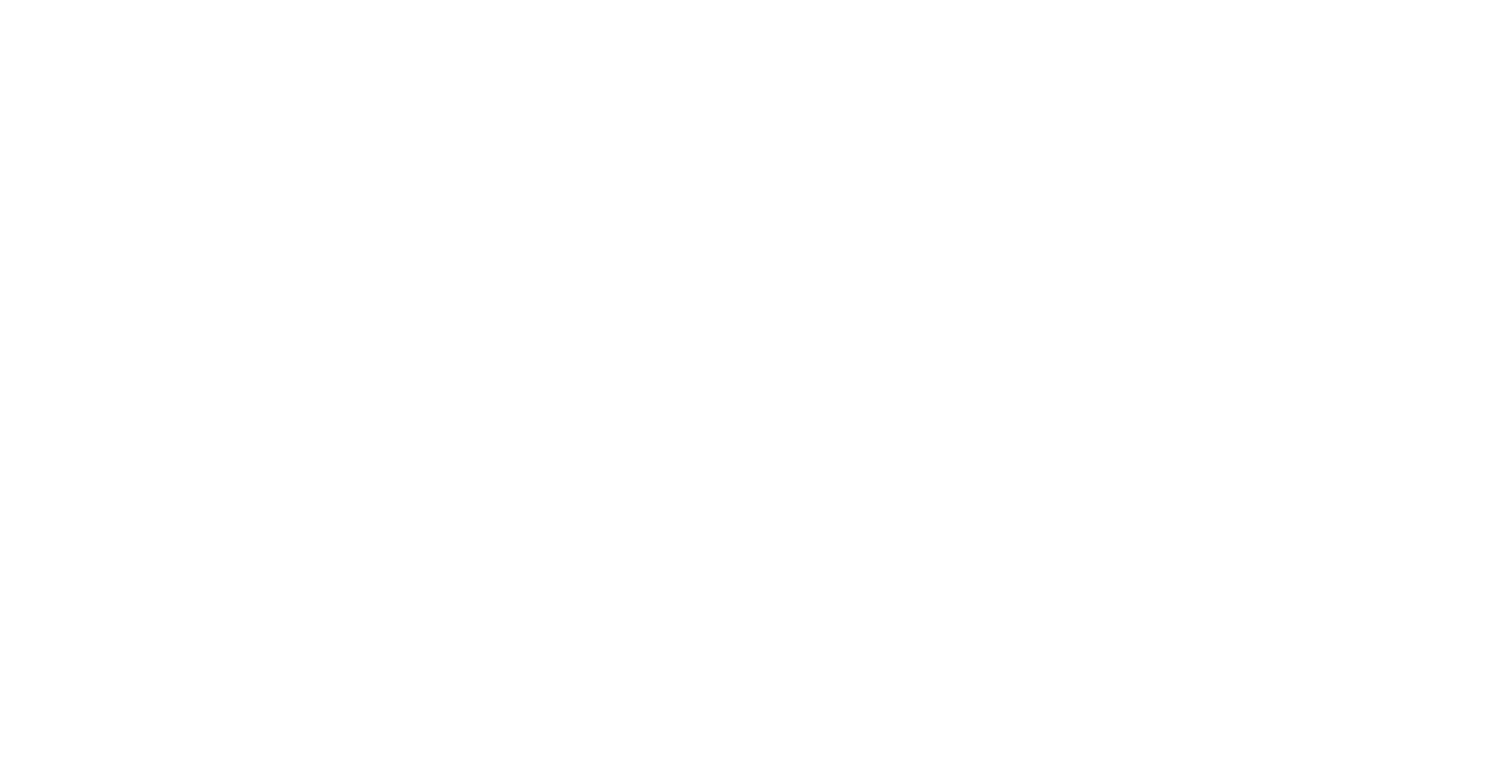
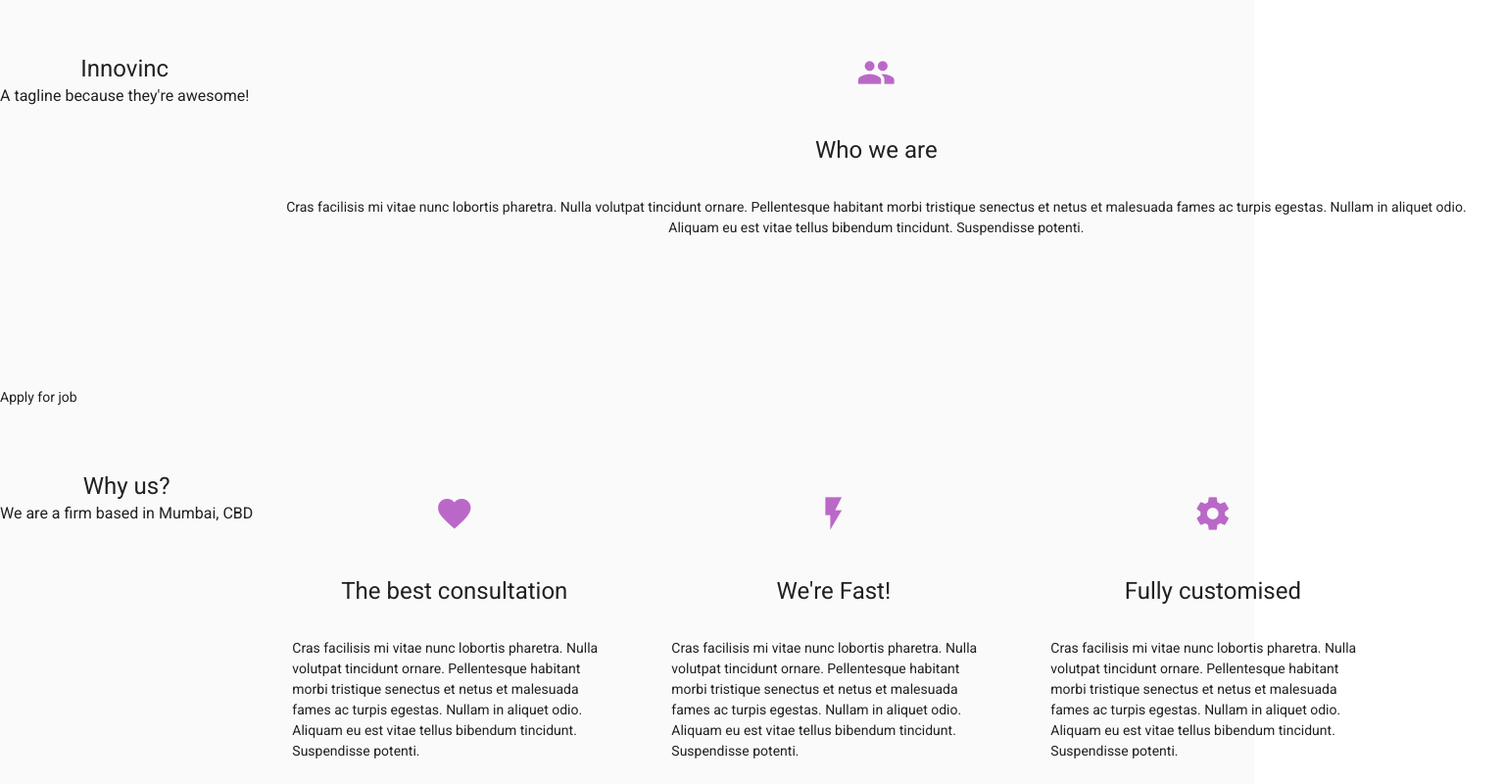
Before and after one commit to regalstreak/innovinc, a Vue app: page / in a window 1280 px wide. Shown: the part 860-1660 px from the top of the page at 98% size, 1534 px wide, since content can reach past the window. Before the commit the page ends 800 px from the top, so only its background shows below. Built offline with nearby package versions, Linux system fonts and the light colour scheme.

Commit message:
innovinc: Why us?

```diff
--- a/src/App.vue
+++ b/src/App.vue
@@ -2,12 +2,16 @@
   <v-app>
     <v-toolbar
         app
+        flat
+        scroll-off-screen
+        :color="updateToolbarScrollColor()"
+
     >
       <v-toolbar-title v-text="title"></v-toolbar-title>
 
       <v-spacer></v-spacer>
 
-      <v-toolbar-items >
+      <v-toolbar-items>
         <v-btn flat>Outsource</v-btn>
         <v-btn flat>Apply for Jobs</v-btn>
         <v-btn flat>Contact Us</v-btn>
@@ -15,12 +19,7 @@
       </v-toolbar-items>
 
     </v-toolbar>
-    <v-content>
     <router-view/>
-    </v-content>
-    <v-footer :fixed="fixed" app>
-      <span>&copy; 2017</span>
-    </v-footer>
   </v-app>
 </template>
 
@@ -29,11 +28,28 @@
     name: "App",
     data() {
       return {
-      title: "innovinc"
+        title: "innovinc",
+        scrollPosition: null
       };
+    },
+    methods: {
+      updateScroll() {
+        this.scrollPosition = window.scrollY;
+      },
+      updateToolbarScrollColor() {
+        if (this.scrollPosition >= 630) {
+          return "undefined";
+        } else {
+          return "rgba(0, 0, 0, 0)";
         }
+      }
+    },
+    mounted() {
+      window.addEventListener("scroll", this.updateScroll);
+    },
+    destroy() {
+      window.removeEventListener("scroll", this.updateScroll);
+    }
+
   };
 </script>
-
-<style>
-</style>
--- a/src/components/HomeView/HomeView.vue
+++ b/src/components/HomeView/HomeView.vue
@@ -1,8 +1,7 @@
 <template>
-  <v-container fluid>
     <v-slide-y-transition mode="out-in">
       <v-layout column>
-        <v-carousel>
+        <v-carousel :style="{ height: windowHeight + 50 + 'px'}">
           <v-carousel-item
               v-for="(item,i) in items"
               :key="i"
@@ -12,20 +11,21 @@
           ></v-carousel-item>
         </v-carousel>
 
-        <info-firm />
-        <apply />
-        <contact />
-        <about />
+        <info-firm/>
+        <apply/>
+        <why-us />
+        <contact/>
+        <about/>
 
 
       </v-layout>
     </v-slide-y-transition>
-  </v-container>
 </template>
 
 <script>
 import InfoFirm from "./HomeViewComponents/InfoFirm.vue";
 import Apply from "./HomeViewComponents/Apply.vue";
+import WhyUs from "./HomeViewComponents/WhyUs.vue";
 import About from "./HomeViewComponents/About.vue";
 import Contact from "./HomeViewComponents/Contact.vue";
 
@@ -34,28 +34,35 @@
     return {
       items: [
         {
-            src: 'https://cdn.vuetifyjs.com/images/carousel/squirrel.jpg'
+          src: "https://cdn.vuetifyjs.com/images/carousel/squirrel.jpg"
         },
         {
-            src: 'https://cdn.vuetifyjs.com/images/carousel/sky.jpg'
+          src: "https://cdn.vuetifyjs.com/images/carousel/sky.jpg"
         },
         {
-            src: 'https://cdn.vuetifyjs.com/images/carousel/bird.jpg'
+          src: "https://cdn.vuetifyjs.com/images/carousel/bird.jpg"
         },
         {
-            src: 'https://cdn.vuetifyjs.com/images/carousel/planet.jpg'
+          src: "https://cdn.vuetifyjs.com/images/carousel/planet.jpg"
         }
       ]
+    };
+  },
+
+  computed: {
+    windowHeight() {
+      return window.innerHeight;
     }
   },
 
   components: {
     "info-firm": InfoFirm,
-      "apply": Apply,
-      "about": About,
-      "contact": Contact
+    apply: Apply,
+    "why-us": WhyUs,
+    about: About,
+    contact: Contact
+  },
 
-    }
 };
 </script>
 
@@ -79,5 +86,4 @@
 a {
   color: #42b983;
 }
-
 </style>
--- a/src/components/HomeView/HomeViewComponents/InfoFirm.vue
+++ b/src/components/HomeView/HomeViewComponents/InfoFirm.vue
@@ -1,15 +1,40 @@
 <template>
-  <v-layout>
-    Info About the firm
+  <v-layout column wrap class="my-5" align-center>
+    <v-flex xs12 sm4 class="my-3">
+      <div class="text-xs-center">
+        <h6 class="headline">Innovinc</h6>
+        <span class="subheading">
+            A tagline because they're awesome!<br>
+        </span>
+      </div>
+    </v-flex>
+    <v-flex xs12>
+          <v-flex xs12 class="text-xs-center">
+            <v-card class="elevation-0 transparent">
+              <v-card-text class="text-xs-center">
+                <v-icon x-large class="purple--text text--lighten-2">people</v-icon>
+              </v-card-text>
+              <v-card-title primary-title class="layout justify-center">
+                <div class="headline text-xs-center">Who we are</div>
+              </v-card-title>
+              <v-card-text>
+                Cras facilisis mi vitae nunc lobortis pharetra. Nulla volutpat tincidunt ornare.
+                Pellentesque habitant morbi tristique senectus et netus et malesuada fames ac
+                turpis egestas.
+                Nullam in aliquet odio. Aliquam eu est vitae tellus bibendum tincidunt. Suspendisse
+                potenti.
+              </v-card-text>
+            </v-card>
+          </v-flex>
+    </v-flex>
   </v-layout>
 </template>
 
 <script>
   export default {
     name: "InfoFirm"
-  }
+  };
 </script>
 
 <style scoped>
-
 </style>
--- /dev/null
+++ b/src/components/HomeView/HomeViewComponents/WhyUs.vue
@@ -0,0 +1,78 @@
+<template>
+  <v-layout column wrap class="my-5" align-center>
+    <v-flex xs12 sm4 class="my-3">
+      <div class="text-xs-center">
+        <h6 class="headline">Why us?</h6>
+        <span class="subheading">
+            We are a firm based in Mumbai, CBD<br>
+        </span>
+      </div>
+    </v-flex>
+    <v-flex xs12>
+      <v-container grid-list-xl>
+        <v-layout row wrap align-center>
+          <v-flex xs12 md4>
+            <v-card class="elevation-0 transparent">
+              <v-card-text class="text-xs-center">
+                <v-icon x-large class="purple--text text--lighten-2">favorite</v-icon>
+              </v-card-text>
+              <v-card-title primary-title class="layout justify-center">
+                <div class="headline text-xs-center">The best consultation</div>
+              </v-card-title>
+              <v-card-text>
+                Cras facilisis mi vitae nunc lobortis pharetra. Nulla volutpat tincidunt ornare.
+                Pellentesque habitant morbi tristique senectus et netus et malesuada fames ac
+                turpis egestas.
+                Nullam in aliquet odio. Aliquam eu est vitae tellus bibendum tincidunt. Suspendisse
+                potenti.
+              </v-card-text>
+            </v-card>
+          </v-flex>
+          <v-flex xs12 md4>
+            <v-card class="elevation-0 transparent">
+              <v-card-text class="text-xs-center">
+                <v-icon x-large class="purple--text text--lighten-2">flash_on</v-icon>
+              </v-card-text>
+              <v-card-title primary-title class="layout justify-center">
+                <div class="headline">We're Fast!</div>
+              </v-card-title>
+              <v-card-text>
+                Cras facilisis mi vitae nunc lobortis pharetra. Nulla volutpat tincidunt ornare.
+                Pellentesque habitant morbi tristique senectus et netus et malesuada fames ac
+                turpis egestas.
+                Nullam in aliquet odio. Aliquam eu est vitae tellus bibendum tincidunt. Suspendisse
+                potenti.
+              </v-card-text>
+            </v-card>
+          </v-flex>
+          <v-flex xs12 md4>
+            <v-card class="elevation-0 transparent">
+              <v-card-text class="text-xs-center">
+                <v-icon x-large class="purple--text text--lighten-2">settings</v-icon>
+              </v-card-text>
+              <v-card-title primary-title class="layout justify-center">
+                <div class="headline text-xs-center">Fully customised</div>
+              </v-card-title>
+              <v-card-text>
+                Cras facilisis mi vitae nunc lobortis pharetra. Nulla volutpat tincidunt ornare.
+                Pellentesque habitant morbi tristique senectus et netus et malesuada fames ac
+                turpis egestas.
+                Nullam in aliquet odio. Aliquam eu est vitae tellus bibendum tincidunt. Suspendisse
+                potenti.
+              </v-card-text>
+            </v-card>
+          </v-flex>
+        </v-layout>
+      </v-container>
+    </v-flex>
+  </v-layout>
+</template>
+
+<script>
+  export default {
+    name: "InfoFirm"
+  };
+</script>
+
+<style scoped>
+</style>
```
Also changed, not shown: src/components/HomeView/HomeViewComponents/About.vue (+3 -4 lines), src/components/HomeView/HomeViewComponents/Apply.vue (+3 -4 lines), src/components/HomeView/HomeViewComponents/Contact.vue (+3 -4 lines). Lines whose indentation alone changed are shown as unchanged.
